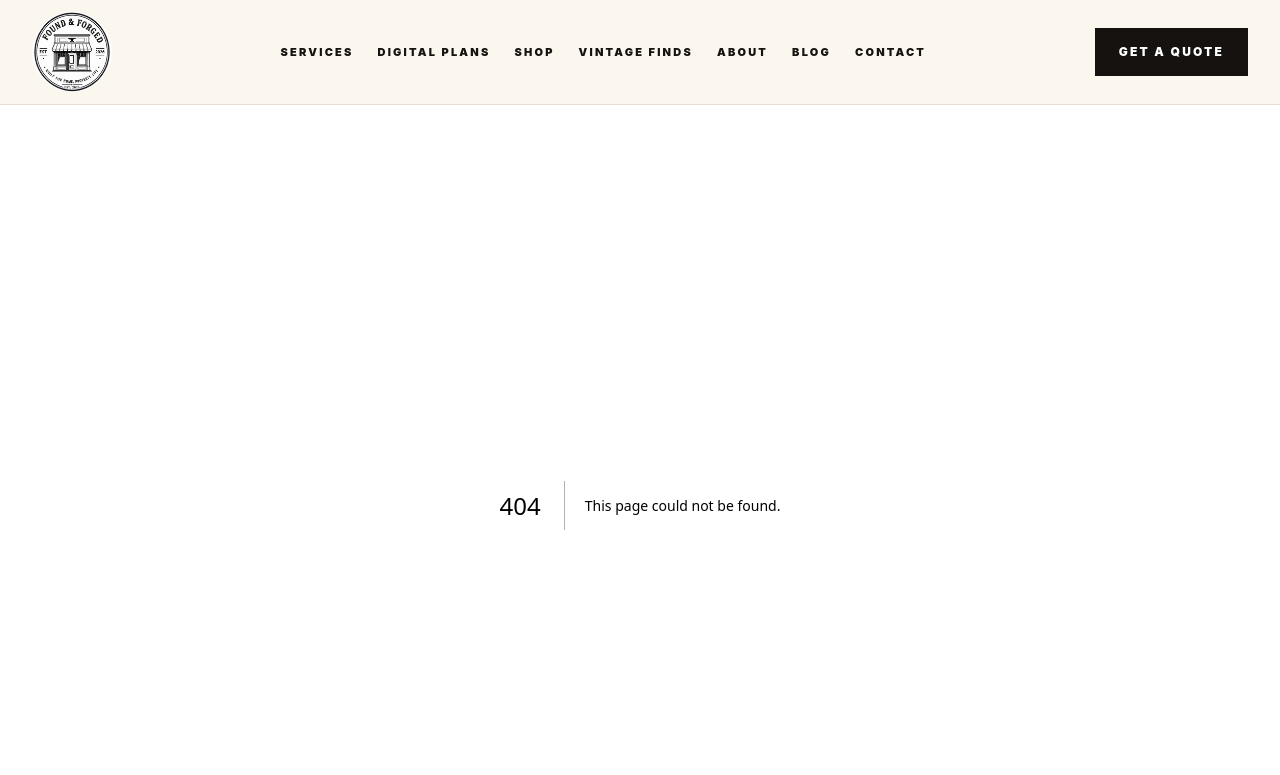
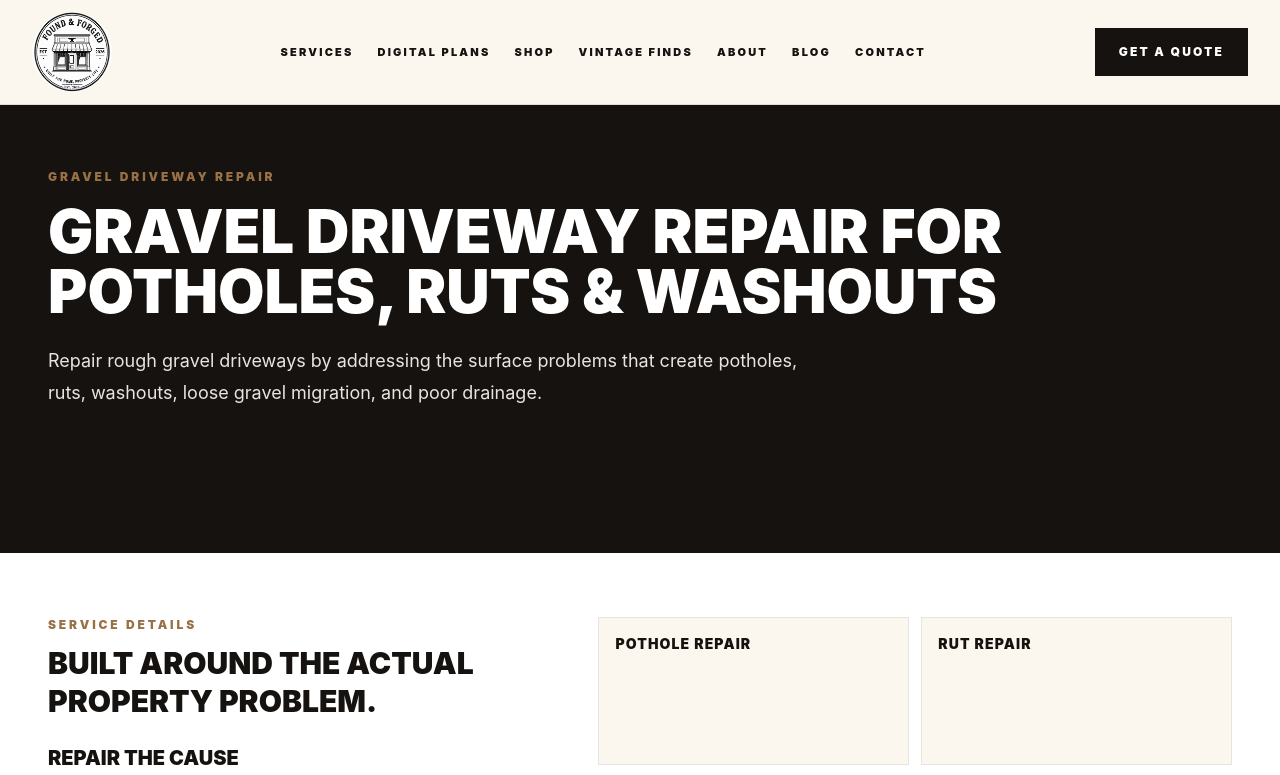
Before and after one commit to barrell1996/Found-ForgedWebsite, a Next.js app: page /gravel-driveway-repair in a window 1280 px wide. Before the commit this address had no page. Shown: the top 775 px of the page. Built offline with nearby package versions, Linux system fonts and the light colour scheme.

Commit message:
Add gravel driveway repair page

```diff
--- /dev/null
+++ b/app/gravel-driveway-repair/page.tsx
@@ -0,0 +1,33 @@
+import { buildPropertyServiceMetadata, PropertyServicePage } from "@/components/PropertyServicePage";
+
+export const metadata = buildPropertyServiceMetadata({
+  title: "Gravel Driveway Repair in Western Ohio | Potholes, Ruts & Washouts",
+  description: "Gravel driveway repair in western Ohio for potholes, ruts, washouts, soft spots, drainage issues, loose gravel, and rough driveway entrances.",
+  path: "/gravel-driveway-repair"
+});
+
+export default function GravelDrivewayRepairPage() {
+  return (
+    <PropertyServicePage
+      eyebrow="Gravel Driveway Repair"
+      h1="Gravel Driveway Repair for Potholes, Ruts & Washouts"
+      serviceName="Gravel Driveway Repair"
+      slug="gravel-driveway-repair"
+      intro="Repair rough gravel driveways by addressing the surface problems that create potholes, ruts, washouts, loose gravel migration, and poor drainage."
+      sections={[
+        { title: "Repair the Cause", body: "A lasting repair looks at crown, runoff, gravel depth, soft spots, and traffic patterns rather than simply filling the same hole again." },
+        { title: "Restore Usability", body: "The goal is a driveway that drives better, sheds water more cleanly, and is easier to maintain after storms and seasonal wear." },
+        { title: "Plan Material Wisely", body: "Fresh gravel can help, but it performs better after the existing drive is shaped and loose stone is redistributed where useful." }
+      ]}
+      bullets={["Pothole repair", "Rut repair", "Washout repair", "Soft spots", "Rough entrances", "Loose gravel"]}
+      photos={["Photos of every pothole or rough section", "Wide photo showing driveway slope", "Photo of the entrance from the road", "Photos after rain if water stands or crosses the drive", "Close-up of existing gravel depth", "Notes about delivery trucks, trailers, or heavy traffic"]}
+      faqs={[
+        { question: "Can gravel driveway potholes be fixed without new stone?", answer: "Sometimes. If enough existing gravel is available, grading and redistribution may improve the surface before new material is needed." },
+        { question: "Why do my driveway potholes keep coming back?", answer: "Most recurring potholes come from water sitting in the travel lane, a flat driveway profile, soft base areas, or gravel being pushed out of the repair area." },
+        { question: "Do you repair long rural driveways?", answer: "Yes, when the project is a good fit for light tractor and grading work. Photos and approximate length help determine scope." }
+      ]}
+      related={[{ label: "Gravel Driveway Rehabilitation", href: "/gravel-driveway-rehabilitation" }, { label: "Pothole Repair", href: "/pothole-repair" }, { label: "Culvert Repair", href: "/culvert-repair" }, { label: "Gravel Delivery", href: "/gravel-delivery" }]}
+      ctaLabel="Request Driveway Repair"
+    />
+  );
+}
```
